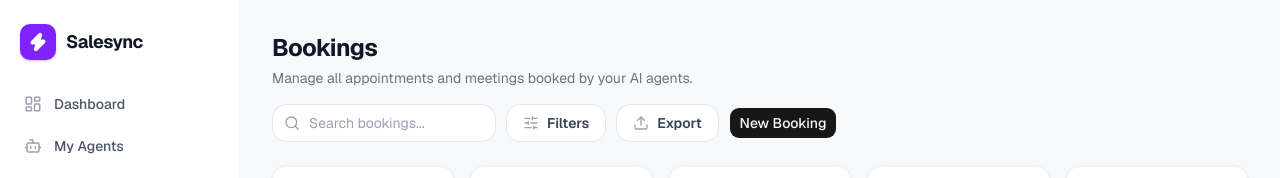
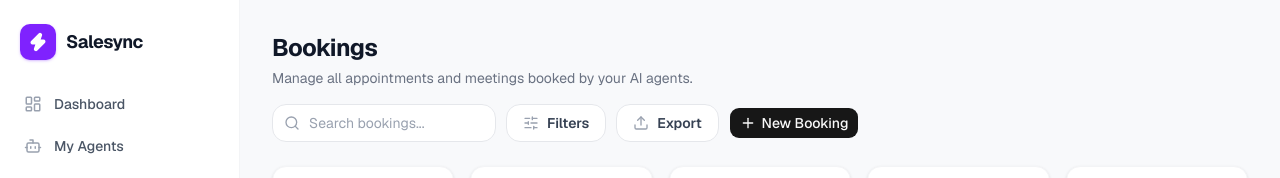
Before and after one commit to sayyamButt317/salesync, a Next.js app: page /client/bookings in a window 1280 px wide. Shown: the top 178 px of the page. Built offline with nearby package versions, Linux system fonts and the light colour scheme.

Commit message:
Refactor button components in Create Agent and Bookings Header for improved styling consistency

```diff
--- a/components/client/agents/agents-sidebar-widgets.tsx
+++ b/components/client/agents/agents-sidebar-widgets.tsx
@@ -31,7 +31,8 @@ export function CreateAgentWidget() {
             </p>
             <div className="mt-4 flex flex-wrap gap-2">
               <Link href="/client/create-agent">
-                <Button size="sm" icon={Plus} iconPosition="left">
+                <Button size="sm">
+                  <Plus className="h-4 w-4" />
                   Create Agent
                 </Button>
               </Link>
--- a/components/client/bookings/bookings-header.tsx
+++ b/components/client/bookings/bookings-header.tsx
@@ -53,7 +53,8 @@ export function BookingsHeader({ search, onSearchChange }: BookingsHeaderProps)
           <Upload className="h-4 w-4 text-gray-400" />
           Export
         </button>
-        <Button icon={Plus} iconPosition="left">
+        <Button>
+          <Plus className="h-4 w-4" />
           New Booking
         </Button>
       </div>
--- a/components/whatsapp/signup.tsx
+++ b/components/whatsapp/signup.tsx
@@ -64,9 +64,7 @@ export interface WhatsAppSignupProps {
   appId?: string;
   configId?: string;
   onCodeReceived?: (code: string) => void;
-  /** Compact card UI for embedding in the create-agent wizard */
   embedded?: boolean;
-  /** Show raw SDK/session dumps (dev only) */
   showDebug?: boolean;
   connectedCode?: string | null;
   className?: string;
```
